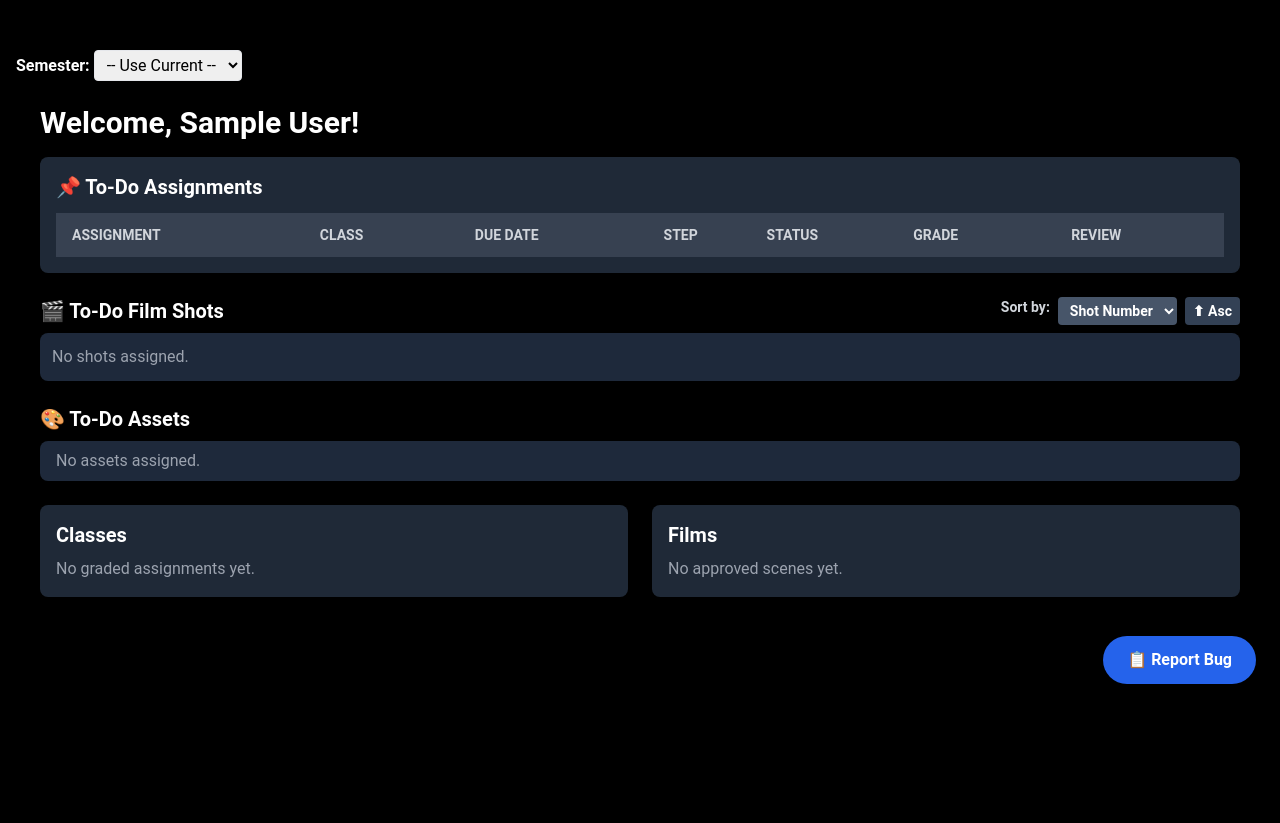
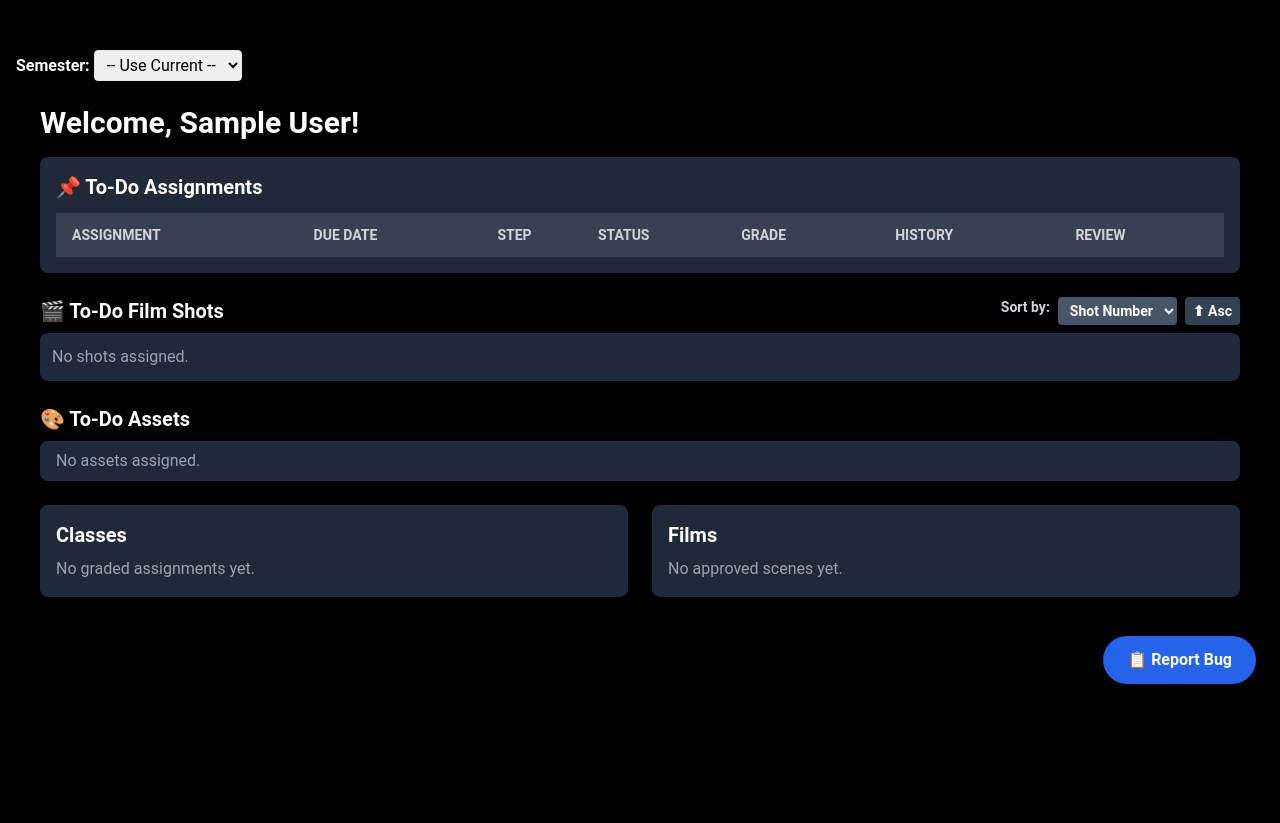
Before and after one commit to GasawayArtistSystems/shot-tracking-dev, a Flask app: template src/templates/dashboard.html in a window 1280 px wide. Shown: the part 92-915 px from the top of the page. Run offline with Flask 3, Linux system fonts and the light colour scheme; the template is opened without the code that fills it, so the values that code supplies are empty; the visitor is signed in with stand-in values (Sample User, id 1); some libraries are stand-ins or nearby versions.

Commit message:
Dashboard cleanup - remove redundant CLASS column, add HISTORY column header

```diff
--- a/src/static/js/dashboard_individual_assignments.js
+++ b/src/static/js/dashboard_individual_assignments.js
@@ -186,7 +186,6 @@ async function renderTodoAssignments(assignments) {
       headerRow.classList.add("bg-gray-800", "text-white");
       headerRow.innerHTML = `
         <td class="px-4 py-2 border-b border-gray-600 font-bold">${assignment_name}</td>
-        <td class="px-4 py-2 border-b border-gray-600">${class_name}</td>
         <td class="px-4 py-2 border-b border-gray-600">${completion_date}</td>
         <td class="px-4 py-2 border-b border-gray-600" colspan="2"></td>
         <td class="px-4 py-2 border-b border-gray-600 text-green-400">
@@ -200,6 +199,7 @@ async function renderTodoAssignments(assignments) {
             History ▾
           </button>
         </td>
+        <td class="px-4 py-2 border-b border-gray-600"></td>
       `;
       tbody.appendChild(headerRow);
 
@@ -250,12 +250,12 @@ async function renderTodoAssignments(assignments) {
         row.innerHTML = `
           <td></td>
           <td></td>
-          <td></td>
           <td class="px-4 py-2 border-b border-gray-600">${step_name}</td>
           <td class="px-4 py-2 border-b border-gray-600">${dropdownHTML}</td>
           <td class="px-4 py-2 border-b border-gray-600">
             ${(grades && grades.length > 0) ? grades.join(", ") : "—"}
           </td>
+          <td class="px-4 py-2 border-b border-gray-600"></td>
           <td class="px-4 py-2 border-b border-gray-600" id="${reviewCellId}">Checking...</td>
         `;
         tbody.appendChild(row);
--- a/src/templates/dashboard.html
+++ b/src/templates/dashboard.html
@@ -33,13 +33,12 @@
       <thead class="bg-gray-700 text-sm uppercase text-gray-300">
         <tr>
           <th class="px-4 py-2 text-left">Assignment</th>
-          <th class="px-4 py-2 text-left">Class</th>
           <th class="px-4 py-2 text-left">Due Date</th>
           <th class="px-2 py-3 text-left">Step</th>
           <th class="px-2 py-3 text-left">Status</th>
           <th class="px-4 py-2 text-left">Grade</th>
+          <th class="px-4 py-2 text-left">History</th>
           <th class="px-4 py-2 text-left">Review</th>
-
         </tr>
       </thead>
       <tbody id="todo-table-body" class="divide-y divide-gray-600">
```
